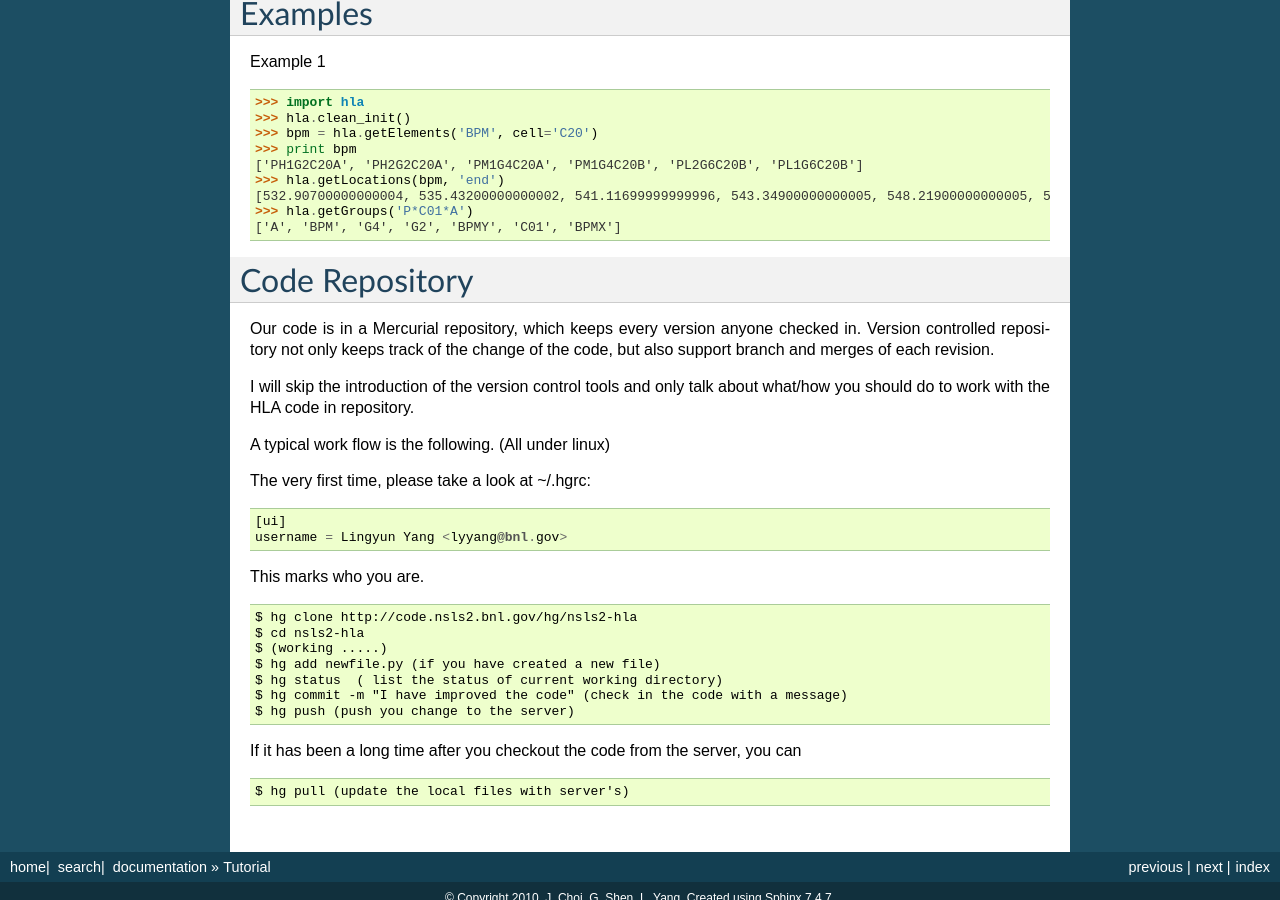
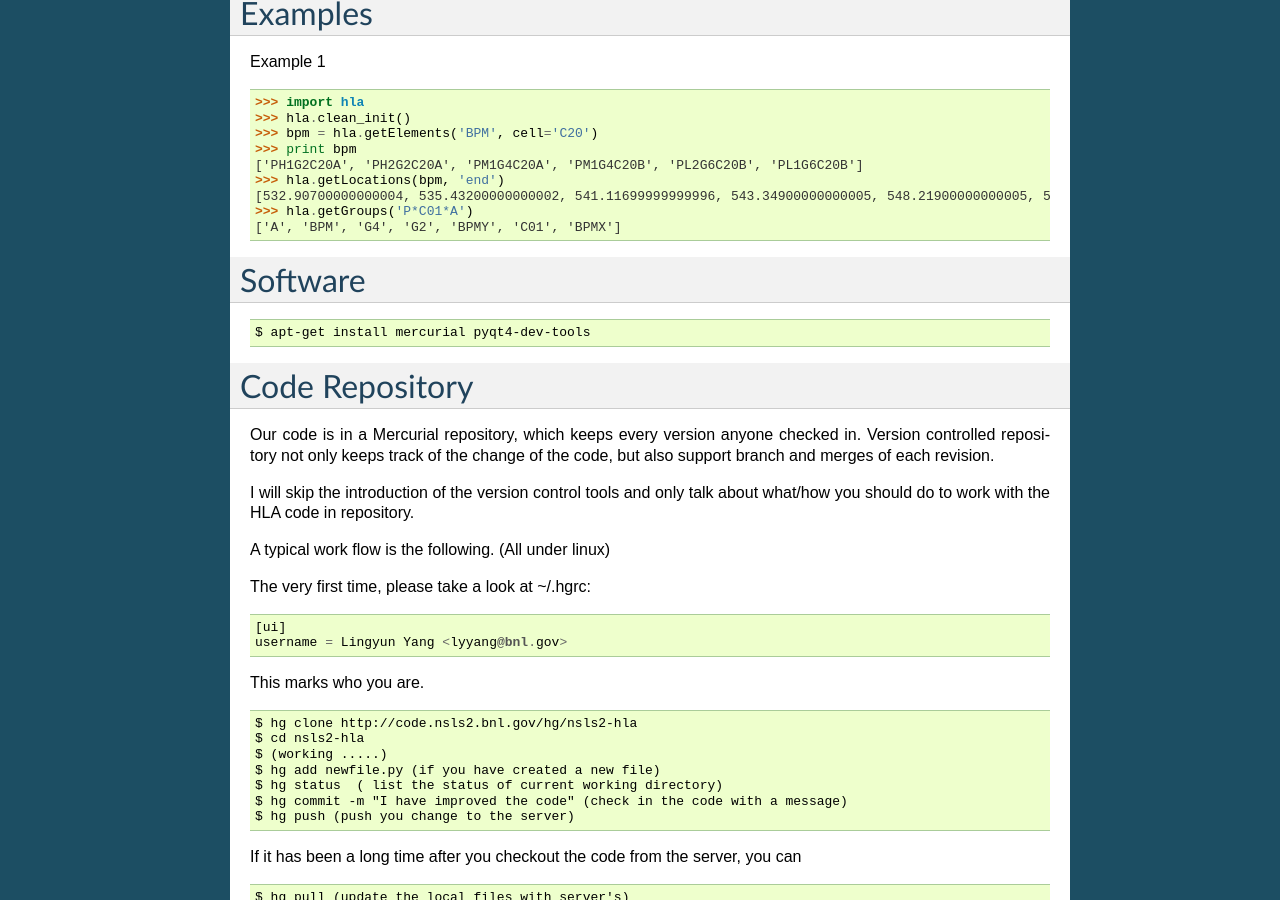
Before and after one commit to NSLS-II/aphla, a Sphinx documentation site: the page built from doc/tutorial.rst, in a window 1280 px wide and 900 px high, scrolled down 930 px. Built offline with Sphinx 7.4.7, drawn with Linux system fonts in a browser that asks for light colours; formulas are drawn with MathJax 3.

```diff
--- a/doc/tutorial.rst
+++ b/doc/tutorial.rst
@@ -76,6 +76,14 @@
    ['A', 'BPM', 'G4', 'G2', 'BPMY', 'C01', 'BPMX']
 
 
+Software
+=========
+
+::
+
+  $ apt-get install mercurial pyqt4-dev-tools
+
+
 Code Repository
 ===================
 
```
Also changed, not shown: 2 other files.
